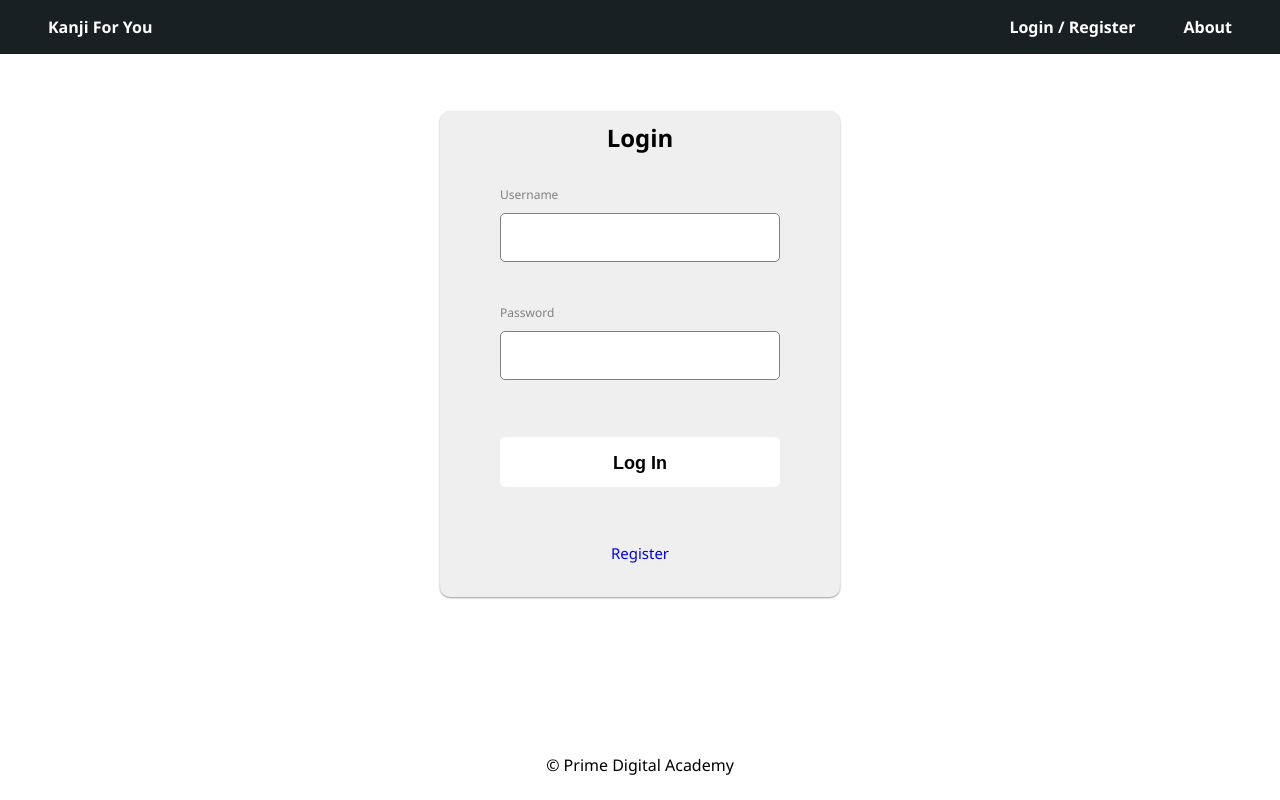
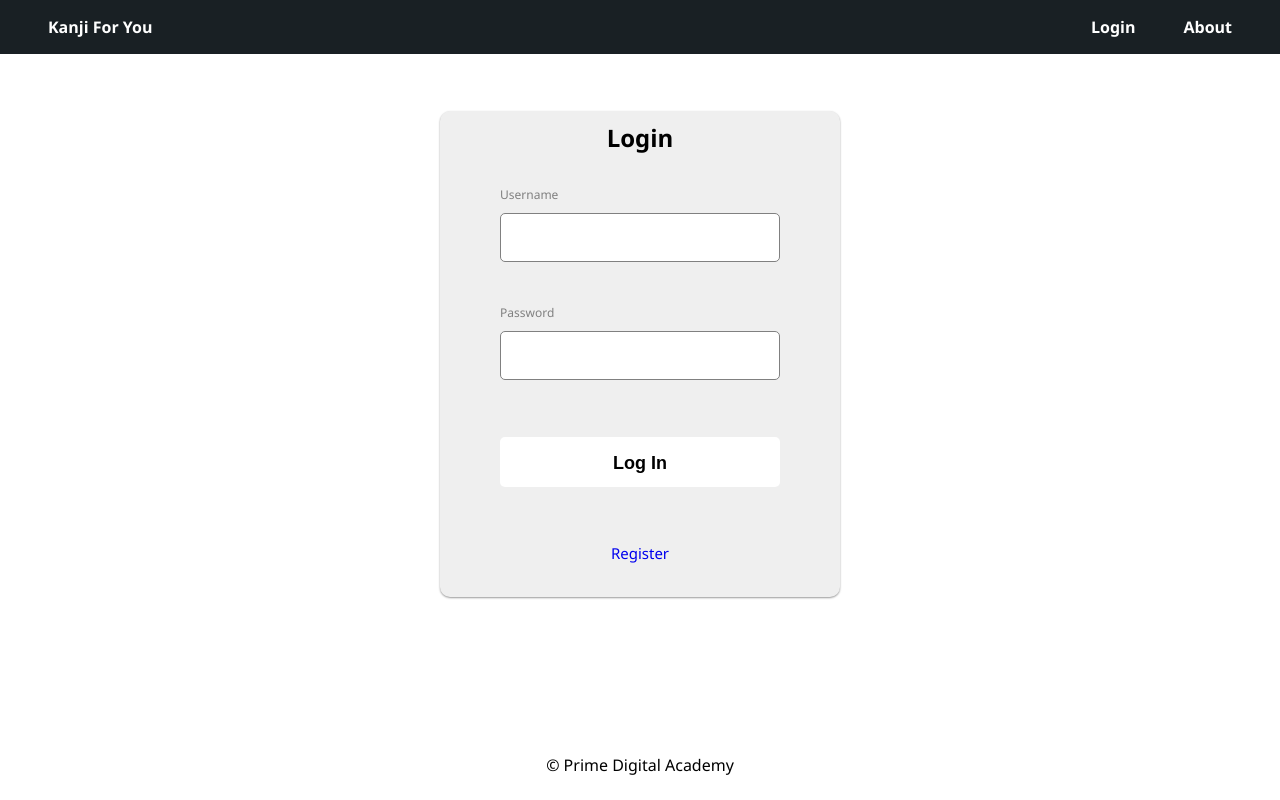
Before and after one commit to hoang208/Kanji-For-You, a React (Create React App) app: page /#/info in a window 1280 px wide. Built offline with nearby package versions, Linux system fonts and the light colour scheme; no server answers.

Commit message:
Fix navbar links

```diff
--- a/src/components/Nav/Nav.jsx
+++ b/src/components/Nav/Nav.jsx
@@ -20,7 +20,7 @@ function Nav() {
             </li>
             <li>
               <Link className="navLink" to="/login">
-                Login / Register
+                Login
               </Link>
             </li>
             <li>
@@ -50,7 +50,7 @@ function Nav() {
             </li>
 
             <li>
-              <Link className="navLink" to="/Dictionary">
+              <Link className="navLink" to="/dictionary">
                 Dictionary
               </Link>
             </li>
```
